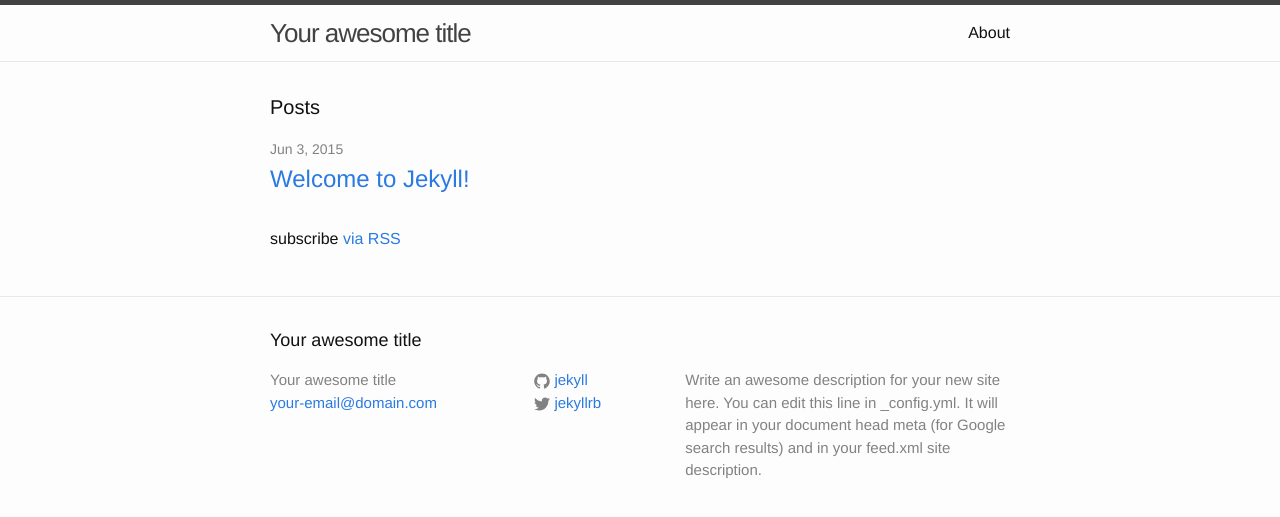
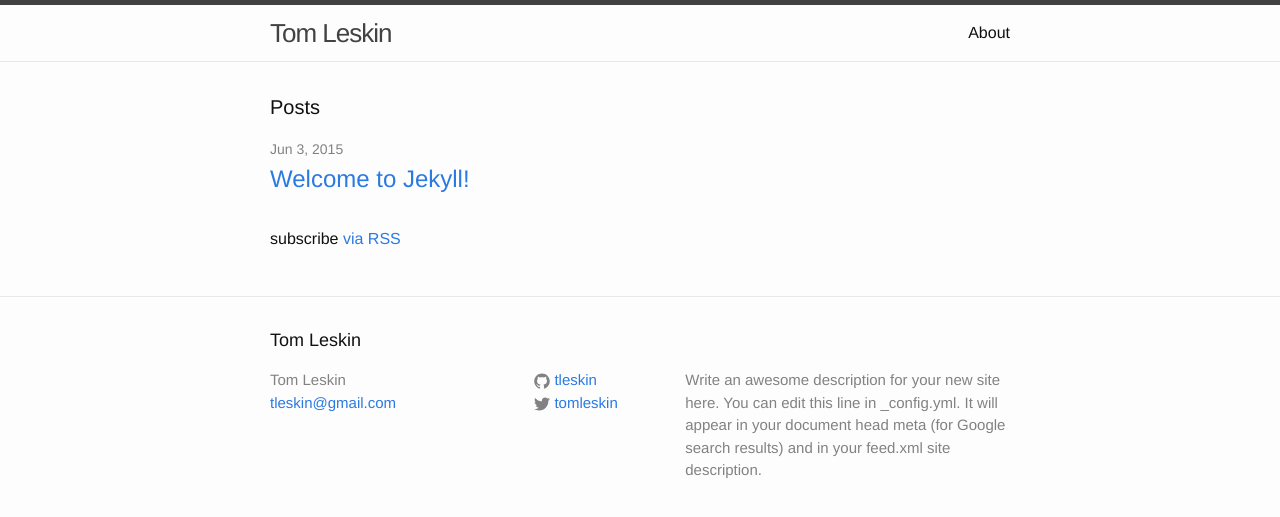
Before and after one commit to tleskin/tleskin.github.io, a Jekyll site: the page built from index.html, in a window 1280 px wide. Shown: the top 517 px of the page. Built offline with Jekyll 4.4.1, drawn with Linux system fonts in a browser that asks for light colours.

Commit message:
Update site info

```diff
--- a/_config.yml
+++ b/_config.yml
@@ -1,14 +1,14 @@
 # Site settings
-title: Your awesome title
-email: your-email@domain.com
+title: Tom Leskin
+email: tleskin@gmail.com
 description: > # this means to ignore newlines until "baseurl:"
   Write an awesome description for your new site here. You can edit this
   line in _config.yml. It will appear in your document head meta (for
   Google search results) and in your feed.xml site description.
 baseurl: "" # the subpath of your site, e.g. /blog/
 url: "http://yourdomain.com" # the base hostname & protocol for your site
-twitter_username: jekyllrb
-github_username:  jekyll
+twitter_username: tomleskin
+github_username:  tleskin
 
 # Build settings
 markdown: kramdown
```
